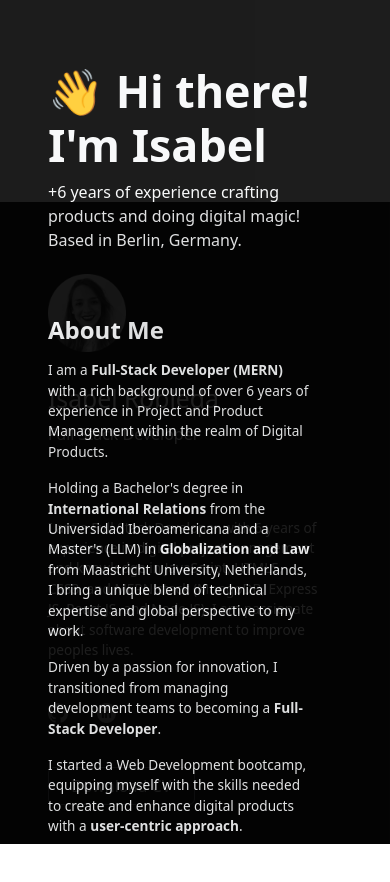
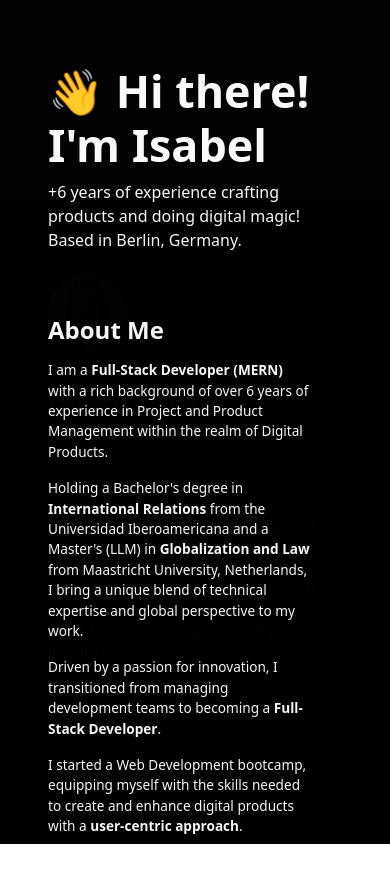
Before and after one commit to isabelrobleda/portfolio, a React (Vite) app: page / in a window 390 px wide. Shown: the top 882 px of the page. Built offline with nearby package versions, Linux system fonts and the light colour scheme.

Commit message:
changes of opacity on mobile

```diff
--- a/src/index.css
+++ b/src/index.css
@@ -17,7 +17,7 @@
   @media (max-width: 768px) {
     display: flex;
     flex-direction: column-reverse;
-    position: relative;
+
     z-index: 0;
    }
 
@@ -34,14 +34,14 @@
   border-right: 1px solid rgba(90, 90, 90, 0.1);
 
   @media (max-width: 768px) {
-    position: sticky;
+
     bottom: 0;
     width: 100%;
-    opacity: 87%;
+    opacity: 95%;
     height: max-content;
     border-right: 1px solid rgba(90, 90, 90, 0.1);
     padding-bottom: 10%;
-    z-index: unset;
+
    }
 }
 
@@ -53,7 +53,7 @@
   @media (max-width: 768px) {
     top: 0;
     width: auto;
-    opacity: 89%;
+    opacity: 99%;
     height: max-content;
     z-index: 1;
    }
```
